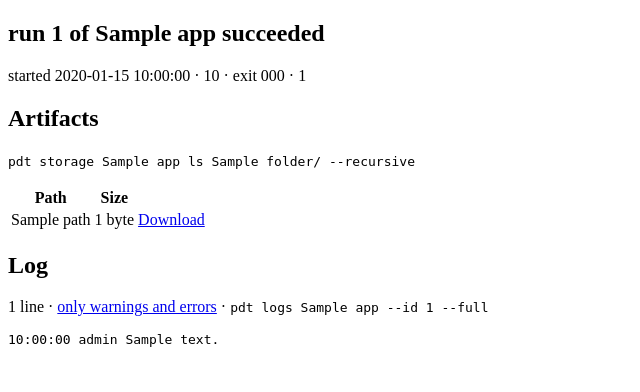
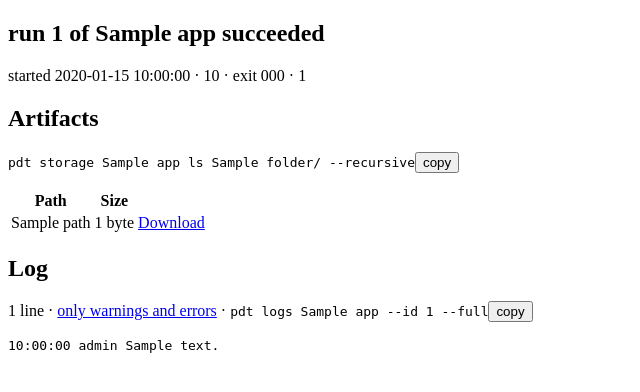
Before and after one commit to AutoIDM/pdt, a Django app: template src/pdt/gui/templates/gui/run.html in a window 1280 px wide. Shown: the part 62-454 px from the top of the page, without its empty margins (0-640 px from the left). Run offline with Django 3.2, Linux system fonts and the light colour scheme; the template is opened without the code that fills it: most values are stand-ins (such as "Sample title", 1, 10 or a date in 2020).

Commit message:
Put a copy button on every shown command and say Platform, not provider
Co-Authored-By: Claude Fable 5.1 <noreply@anthropic.com>

```diff
--- a/src/pdt/cli.py
+++ b/src/pdt/cli.py
@@ -50,7 +50,7 @@ def say_no_apps() -> None:
 APP_QUESTIONS = {
     "run": "Which app do you want to run?",
     "deploy": "Which app do you want to deploy?",
-    "login": "Which app's cloud provider do you want to sign in to?",
+    "login": "Which app's platform do you want to sign in to?",
     "destroy": "Which app do you want to destroy?",
     "secrets": "Which app's secrets?",
     "runs": "Which app's runs do you want to see?",
@@ -112,7 +112,7 @@ def cmd_list(args) -> int:
                          "true" if app["pause"] else "false"])
         except ConfigError as e:
             rows.append([name, "-", f"config error: {e}", enabled, "-"])
-    console.table(["name", "schedule", "provider", "enabled", "paused"], rows, ["bold cyan"])
+    console.table(["name", "schedule", "platform", "enabled", "paused"], rows, ["bold cyan"])
     return 0
 
 
@@ -307,7 +307,7 @@ def build_parser() -> argparse.ArgumentParser:
     app.completer = completion.apps
     p.add_argument("--yes", action="store_true", help="skip the confirmation prompt")
     p.set_defaults(func=cmd_deploy)
-    p = add_parser("login", help="sign in again to an app's cloud provider")
+    p = add_parser("login", help="sign in again to an app's platform")
     app = p.add_argument("app", nargs="?",
                          help="the app's folder name; omit to see the choices")
     app.completer = completion.apps
--- a/src/pdt/gui/static/pdt.css
+++ b/src/pdt/gui/static/pdt.css
@@ -121,6 +121,8 @@ button[aria-pressed="true"] { background: var(--ink); color: #fff; border-color:
 .hg-run.running { color: var(--run); }
 .hg-time { flex: none; color: var(--muted); font-variant-numeric: tabular-nums; }
 .hg-name { overflow: hidden; text-overflow: ellipsis; white-space: nowrap; }
+.copy { margin-left: 6px; padding: 0 6px; font-size: 11px; line-height: 18px; color: var(--muted); border-color: var(--line); vertical-align: middle; }
+.copy.done { color: var(--ok); border-color: var(--ok); }
 .hidden { display: none; }
 
 /* The workbench: a run's CSV files queried in the browser. The results
--- a/src/pdt/gui/templates/gui/app.html
+++ b/src/pdt/gui/templates/gui/app.html
@@ -25,7 +25,7 @@
 <section class="card">
     <div class="card-head">
         <h2>Runs</h2>
-        <p class="hint"><code>pdt runs {{ app.name }}</code></p>
+        <p class="hint"><code data-copy>pdt runs {{ app.name }}</code></p>
     </div>
     {% if runs %}
     <table class="grid-table">
--- a/src/pdt/gui/templates/gui/apps.html
+++ b/src/pdt/gui/templates/gui/apps.html
@@ -5,12 +5,12 @@
 <section class="card">
     <div class="card-head">
         <h1>Apps</h1>
-        <p class="hint"><code>pdt health</code></p>
+        <p class="hint"><code data-copy>pdt health</code></p>
     </div>
     {% if rows %}
     <table class="grid-table">
         <thead>
-            <tr><th>App</th><th>Status</th><th>Last run</th><th>Recent</th><th>Schedule</th><th>Provider</th><th></th></tr>
+            <tr><th>App</th><th>Status</th><th>Last run</th><th>Recent</th><th>Schedule</th><th>Platform</th><th></th></tr>
         </thead>
         <tbody>
         {% for row in rows %}
--- a/src/pdt/gui/templates/gui/base.html
+++ b/src/pdt/gui/templates/gui/base.html
@@ -21,5 +21,24 @@
     {% endif %}
     {% block content %}{% endblock %}
 </main>
+<script>
+    // Every shown command gets a copy button. data-copy holds the text, or the
+    // element's own text when it is empty (the workbench line changes as you type).
+    document.querySelectorAll("[data-copy]").forEach(function (element) {
+        var button = document.createElement("button");
+        button.type = "button";
+        button.className = "copy";
+        button.textContent = "copy";
+        button.setAttribute("aria-label", "Copy the command");
+        button.addEventListener("click", function () {
+            navigator.clipboard.writeText(element.dataset.copy || element.textContent).then(function () {
+                button.textContent = "copied";
+                button.classList.add("done");
+                setTimeout(function () { button.textContent = "copy"; button.classList.remove("done"); }, 1200);
+            });
+        });
+        element.insertAdjacentElement("afterend", button);
+    });
+</script>
 </body>
 </html>
--- a/src/pdt/gui/templates/gui/explore.html
+++ b/src/pdt/gui/templates/gui/explore.html
@@ -31,7 +31,7 @@
             <button type="button" data-run>Run</button>
             <span class="dim">Ctrl+Enter runs it</span>
         </div>
-        <pre class="wb-command" data-command-line></pre>
+        <pre class="wb-command" data-command-line data-copy></pre>
     </div>
     <pre class="error" hidden data-error></pre>
     <div class="wb-results">
--- a/src/pdt/gui/templates/gui/run.html
+++ b/src/pdt/gui/templates/gui/run.html
@@ -12,7 +12,7 @@
                 {% if run.exit_code is not None %} · exit {{ run.exit_code }}{% endif %}
                 · <span class="dim">{{ run.run_id }}</span>
             </p>
-            {% if run.status == "running" %}<p class="hint">This run is going. The page refreshes itself every 15 seconds; the provider can report a run as running for a minute after it ends.</p>
+            {% if run.status == "running" %}<p class="hint">This run is going. The page refreshes itself every 15 seconds; the platform can report a run as running for a minute after it ends.</p>
             {% elif pending %}<p class="hint">Reading this run's log and files now; this page refreshes itself in a few seconds.</p>{% endif %}
         </div>
     </div>
@@ -23,7 +23,7 @@
         <div>
             <h2>Artifacts</h2>
             <p class="hint">
-                {% for folder in folders %}<code>pdt storage {{ app.name }} ls {{ folder }}/ --recursive</code>{% if not forloop.last %}<br>{% endif %}{% empty %}<code>pdt storage {{ app.name }} ls runs/</code>{% endfor %}
+                {% for folder in folders %}<code data-copy>pdt storage {{ app.name }} ls {{ folder }}/ --recursive</code>{% if not forloop.last %}<br>{% endif %}{% empty %}<code data-copy>pdt storage {{ app.name }} ls runs/</code>{% endfor %}
             </p>
         </div>
     </div>
@@ -56,7 +56,7 @@
                 {% else %}
                 {{ total_lines }} line{{ total_lines|pluralize }} · <a href="?errors=1">only warnings and errors</a>
                 {% endif %}
-                · <code>pdt logs {{ app.name }} --id {{ run.run_id }} --full</code>
+                · <code data-copy>pdt logs {{ app.name }} --id {{ run.run_id }} --full</code>
             </p>
         </div>
     </div>
```
Also changed, not shown: src/pdt/gui/templates/gui/_actions.html (+4 -4 lines), tests/test_gui.py (+16 -0 lines), README.md.
